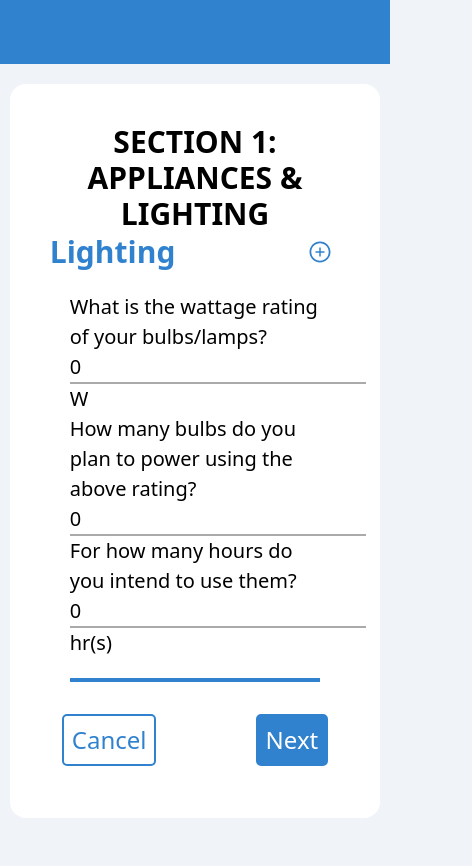
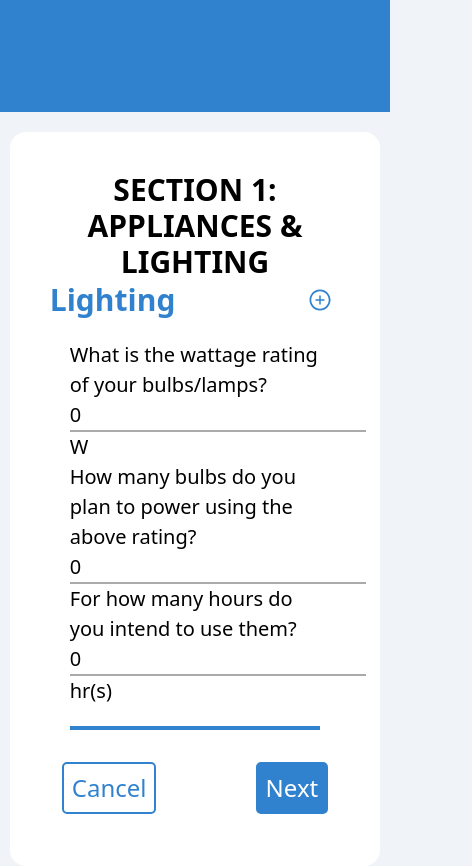
Before and after one commit to Odunsih1/solar-calculator, a Next.js app: page / in a window 390 px wide. Shown: the whole page, 472 px wide, since content can reach past the window. Before the commit the page ends 844 px from the top, so only its background shows below. Built offline with nearby package versions, Linux system fonts and the light colour scheme.

Commit message:
Update nav component layout to support responsive design

```diff
--- a/app/components/nav.jsx
+++ b/app/components/nav.jsx
@@ -3,7 +3,7 @@ import Button from "./button";
 
 const nav = () => {
   return (
-    <nav className="flex justify-evenly text-[#e9e9e9] bg-[#3182CE] sticky top-0 z-1">
+    <nav className="flex flex-wrap justify-evenly text-[#e9e9e9] bg-[#3182CE] sticky top-0 z-1">
       <ul className="flex text-2xl invisible sm:visible">
         <li className="p-1 m-1 cursor-not-allowed transition hover:text-[#000000e7] active:font-bold">
           Home
```
